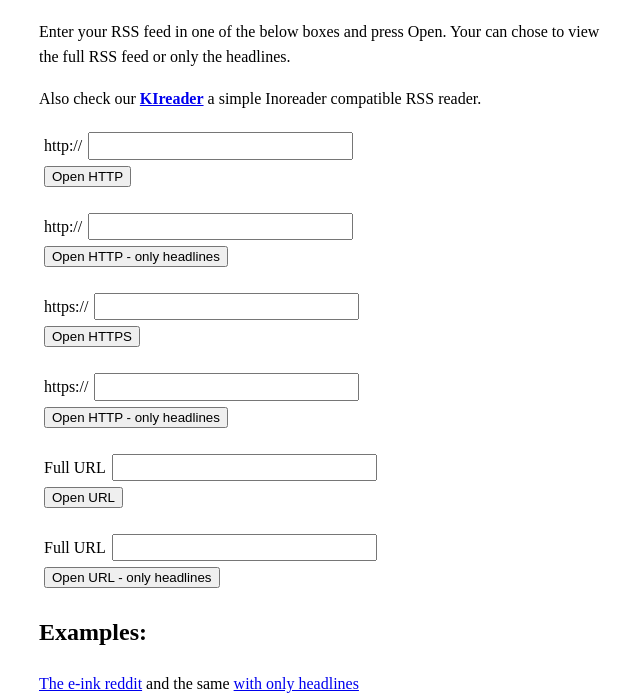
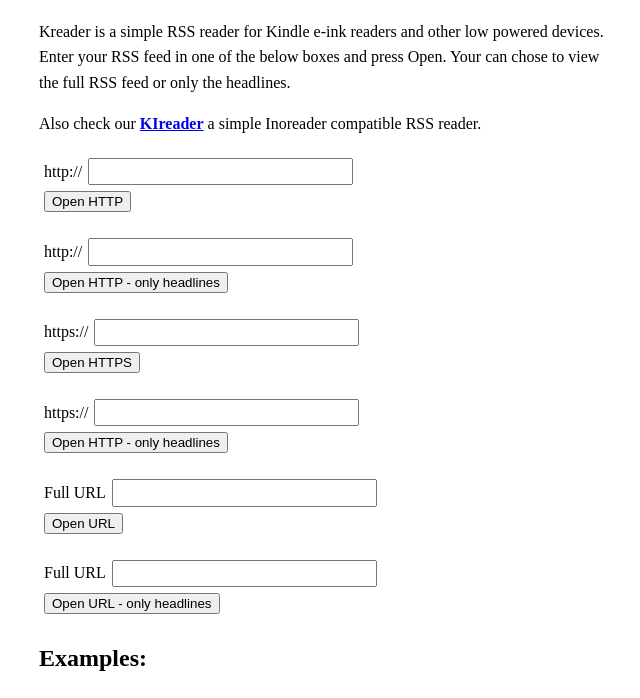
Before and after one commit to Kreader-app/Kreader-app.github.io, a plain HTML site: page index.html in a window 1280 px wide. Shown: the part 94-792 px from the top of the page, without its empty margins (311-951 px from the left). Drawn offline with Linux system fonts and the light colour scheme.

Commit message:
Update index.html
Added Kindle and low power devices blurb.

```diff
--- a/index.html
+++ b/index.html
@@ -21,6 +21,8 @@
 <body>
 
  <h1>Kreader - RSS reader</h1>
+	Kreader is a simple RSS reader for Kindle e-ink readers and other low powered devices.<br>
+
 
  Enter your RSS feed in one of the below boxes and press Open. Your can chose to view the full RSS feed or only the headlines.<br>
 
```
